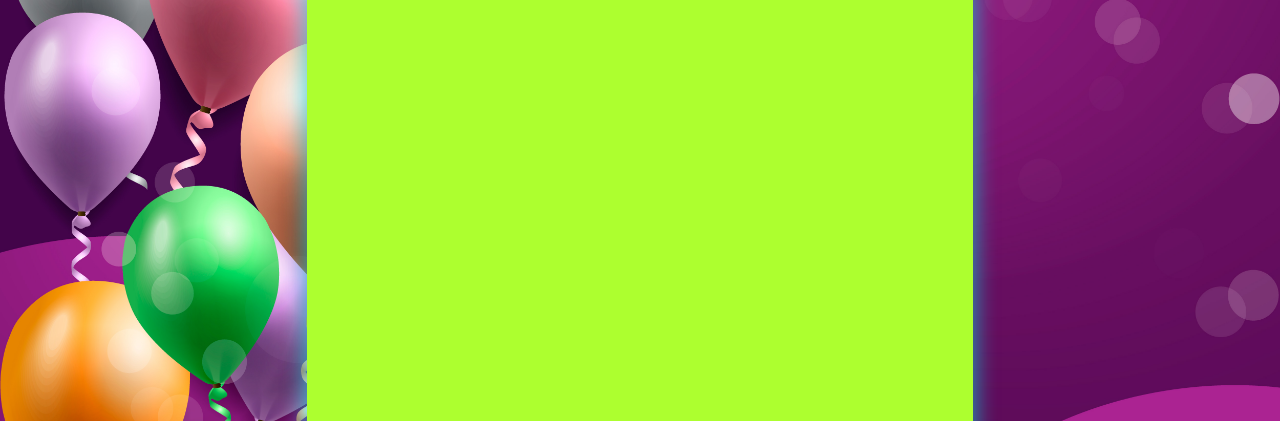
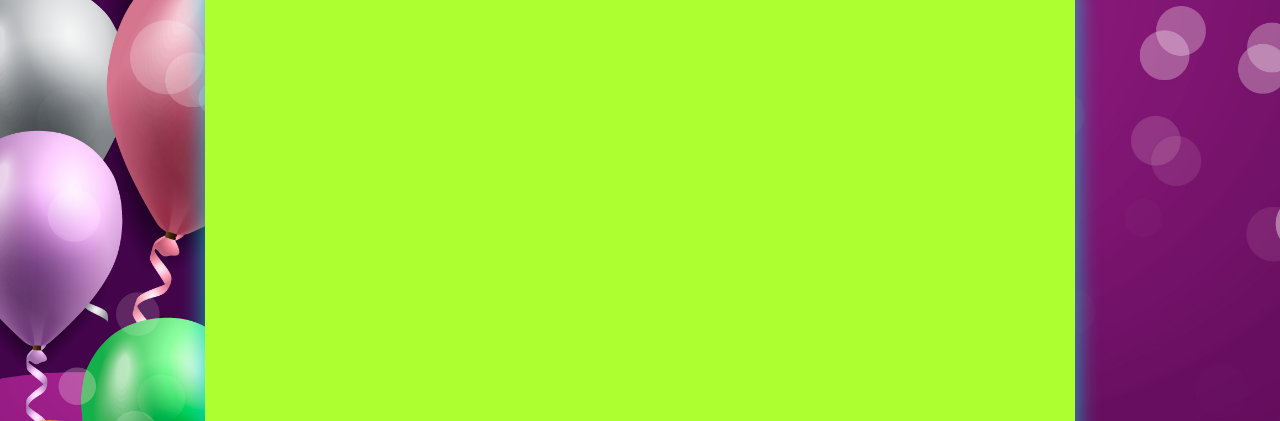
Before and after one commit to attaankvb/attaankvb.github.io, a plain HTML site: page turning.html in a window 1280 px wide. Shown: the part 80-501 px from the top of the page. Drawn offline with Linux system fonts and the light colour scheme.

Commit message:
Increase width from 52vw to 68vw in turning.html

```diff
--- a/turning.html
+++ b/turning.html
@@ -27,7 +27,7 @@ body {
     margin:2px;
     border-radius:9px;
     transition: transform ease-in-out 1s;
-    width: 52vw;
+    width: 68vw;
     aspect-ratio: 4 / 6;
     height: auto;
     transform-style: preserve-3d;
@@ -41,7 +41,7 @@ body {
 #front1 ,#front2 {
     display:flex;
     left:0px;
-    width: 52vw;
+    width: 68vw;
     aspect-ratio: 4 / 6;
     height: auto;
     border-radius:9px;
@@ -55,7 +55,7 @@ body {
 #text1 , #text2 {
     left:0px;
     border-radius: 9px;
-    width: 52vw;
+    width: 68vw;
     aspect-ratio: 4 / 6;
     height: auto;
     backface-visibility: hidden;
@@ -91,7 +91,7 @@ body {
 
 #front1 img , #front2 img {
 
-    width: 52vw;
+    width: 68vw;
     aspect-ratio: 4 / 6;
     height: auto;
     object-fit: cover;
```
